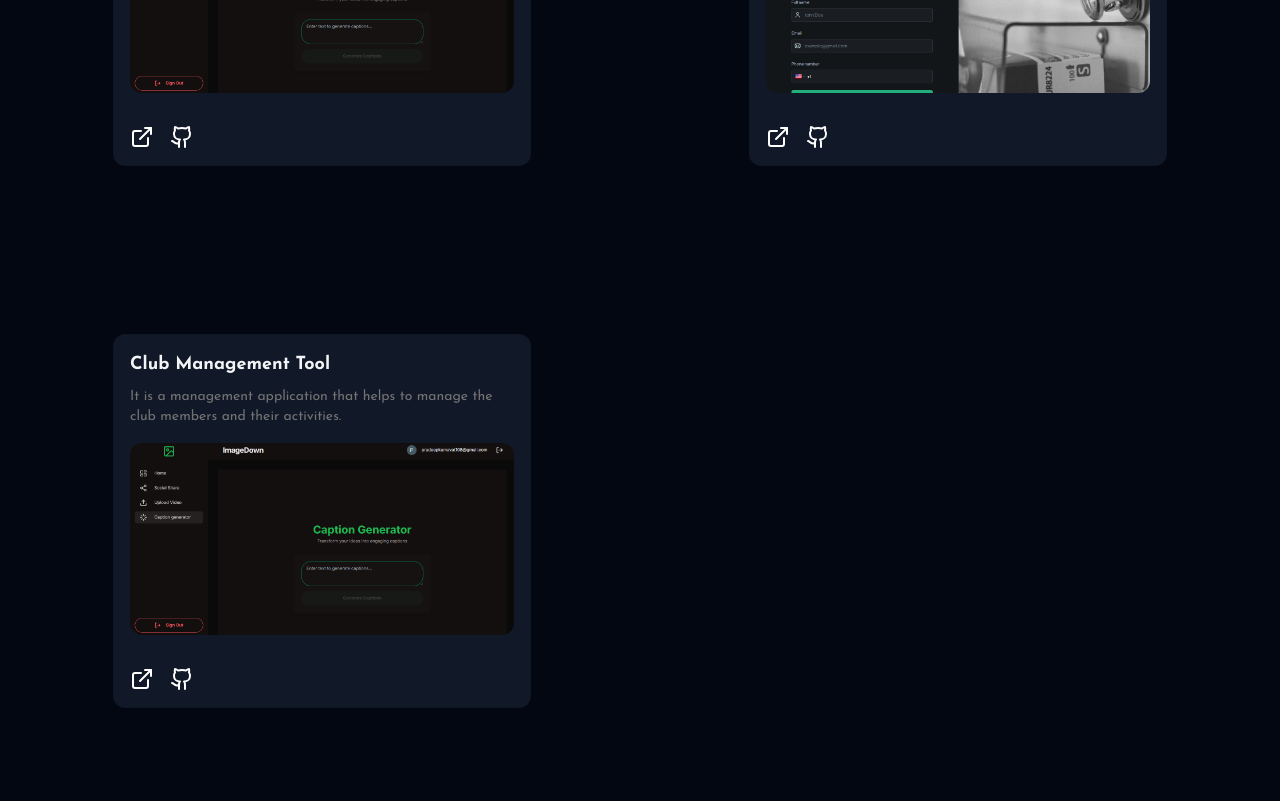
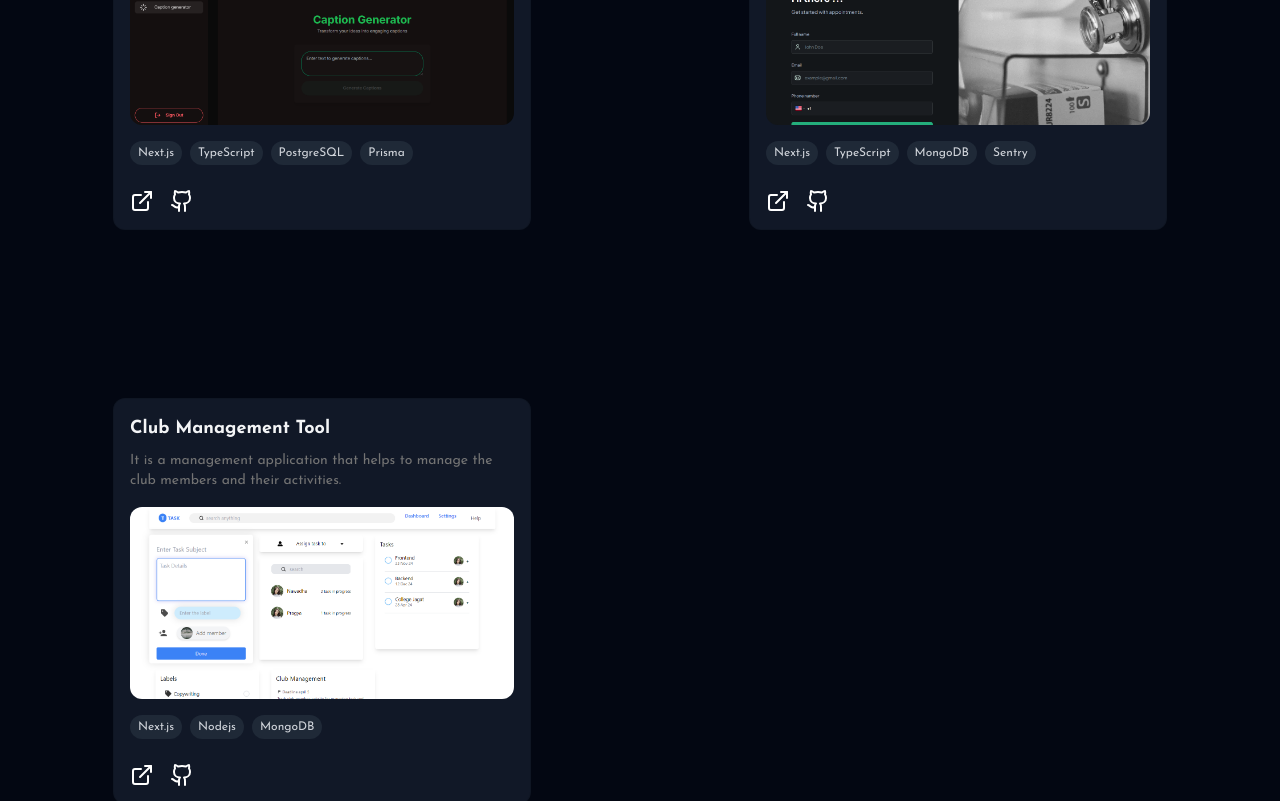
Before and after one commit to pradeep-kumavat/portfolio-me, a Next.js app: page /projects in a window 1280 px wide. Shown: the part 1120-1921 px from the top of the page. Built offline with nearby package versions, Linux system fonts and the light colour scheme.

Commit message:
updated projects section

```diff
--- a/src/components/Projects/Projects.tsx
+++ b/src/components/Projects/Projects.tsx
@@ -13,6 +13,7 @@ interface Project {
   image: string;
   liveLink?: string;
   githubLink: string;
+  technologies?: string[];
 }
 
 const ProjectCard = ({ project }: { project: Project }) => (
@@ -40,7 +41,19 @@ const ProjectCard = ({ project }: { project: Project }) => (
           alt={project.title}
         />
       </CardItem>
-      <div className="flex justify-between items-center mt-8">
+      <CardItem translateZ="100" className="w-full mt-4">
+      <div className="flex flex-wrap gap-2 ">
+        {project.technologies && project.technologies.map((tech, index) => (
+          <span
+            key={index}
+            className="bg-gray-800 text-gray-300 px-2 py-1 rounded-full text-xs"
+          >
+            {tech}
+          </span>
+        ))}
+      </div>
+      </CardItem>
+      <div className="flex justify-between items-center mt-6">
         <CardItem translateZ={20} className="flex space-x-4">
           {project.liveLink && (
             <Link href={project.liveLink} target="_blank">
--- a/src/constants/data.ts
+++ b/src/constants/data.ts
@@ -54,33 +54,41 @@ export const projectData = [
     image: "/images/work-1.png",
     liveLink: "https://brainwave-pradeep-react.netlify.app/",
     githubLink: "https://github.com/pradeepkumavat/brainwave",
+    technologies: ["Reactjs", "Tailwind CSS"]
   },
   {
     title: "Message Mate",
     description: "Built a Real-time Chat Application with Socket.IO for low-latency communication.",
     image: "/images/work-2.png",
     liveLink: "https://message-mate-z7wy.onrender.com/login",
-    githubLink: "https://github.com/pradeep-kumavat/Message-Mate"
+    githubLink: "https://github.com/pradeep-kumavat/Message-Mate",
+    technologies: ["Reactjs", "Nodejs", "Socket.IO", "MongoDB"]
+
   },
   {
     title: "ImageDown",
     description: "It is a SAAS application that provides compressed videos and images and generate captions with the use of AI.",
     image: "/images/work-3.png",
     liveLink: "https://image-down.vercel.app/sign-in",
-    githubLink: "https://github.com/pradeep-kumavat/ImageDown"
+    githubLink: "https://github.com/pradeep-kumavat/ImageDown",
+    technologies: ["Next.js", "TypeScript", "PostgreSQL","Prisma"]
+
   },
   {
     title: "Healthiva",
     description: "It is a SAAS application that gives you the ability to track application status and appointment with the doctor.",
     image: "/images/work-4.png",
     liveLink: "https://github.com/pradeep-kumavat/Healthivaa",
-    githubLink: "https://github.com/pradeep-kumavat/Healthivaa"
+    githubLink: "https://github.com/pradeep-kumavat/Healthivaa",
+    technologies: ["Next.js", "TypeScript" ,"MongoDB","Sentry"]
+
   },
   {
     title: "Club Management Tool",
     description: "It is a management application that helps to manage the club members and their activities.",
-    image: "/images/work-3.png",
+    image: "/images/work-5.png",
     liveLink: "https://github.com/Abhyudaya-SVVV/club-manage",
-    githubLink: "https://github.com/Abhyudaya-SVVV/club-manage"
+    githubLink: "https://github.com/Abhyudaya-SVVV/club-manage",
+    technologies: ["Next.js", "Nodejs", "MongoDB"]
   },
 ];
```
Also changed, not shown: public/images/work-5.png (added).
